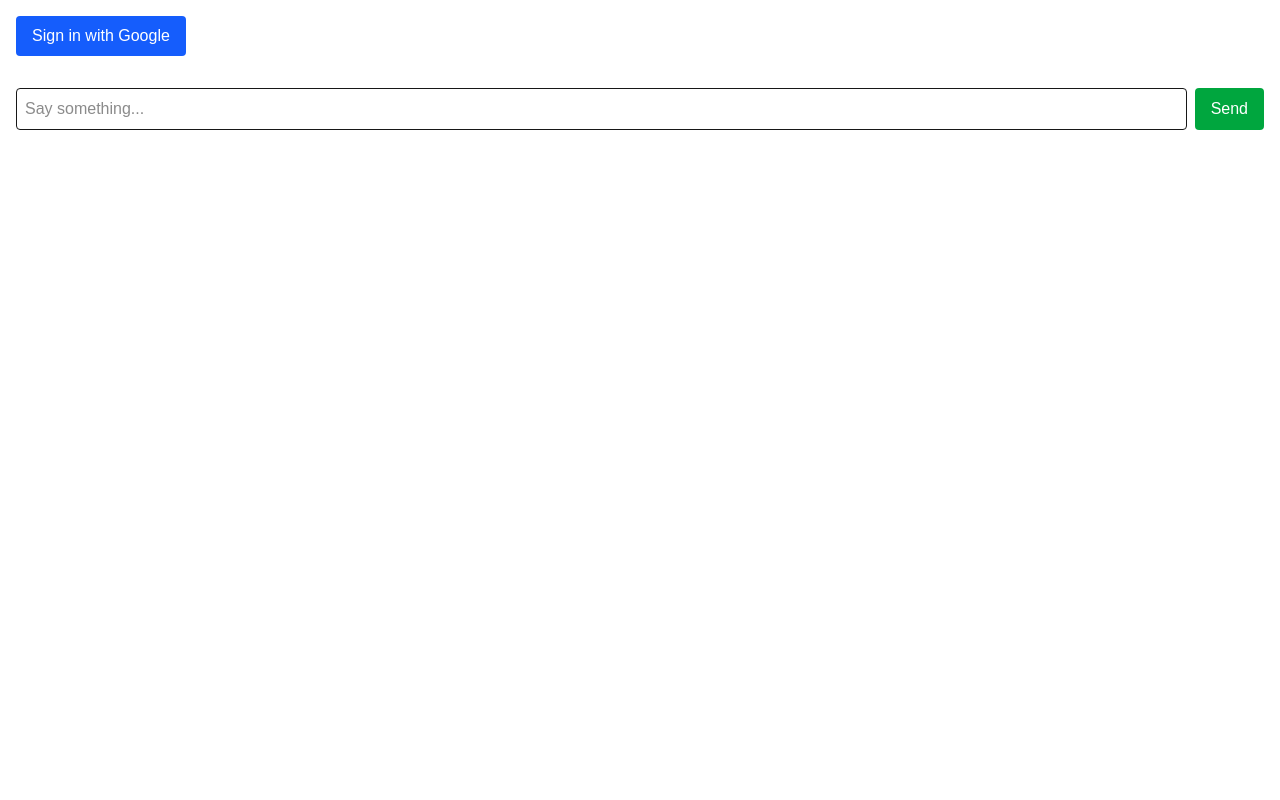
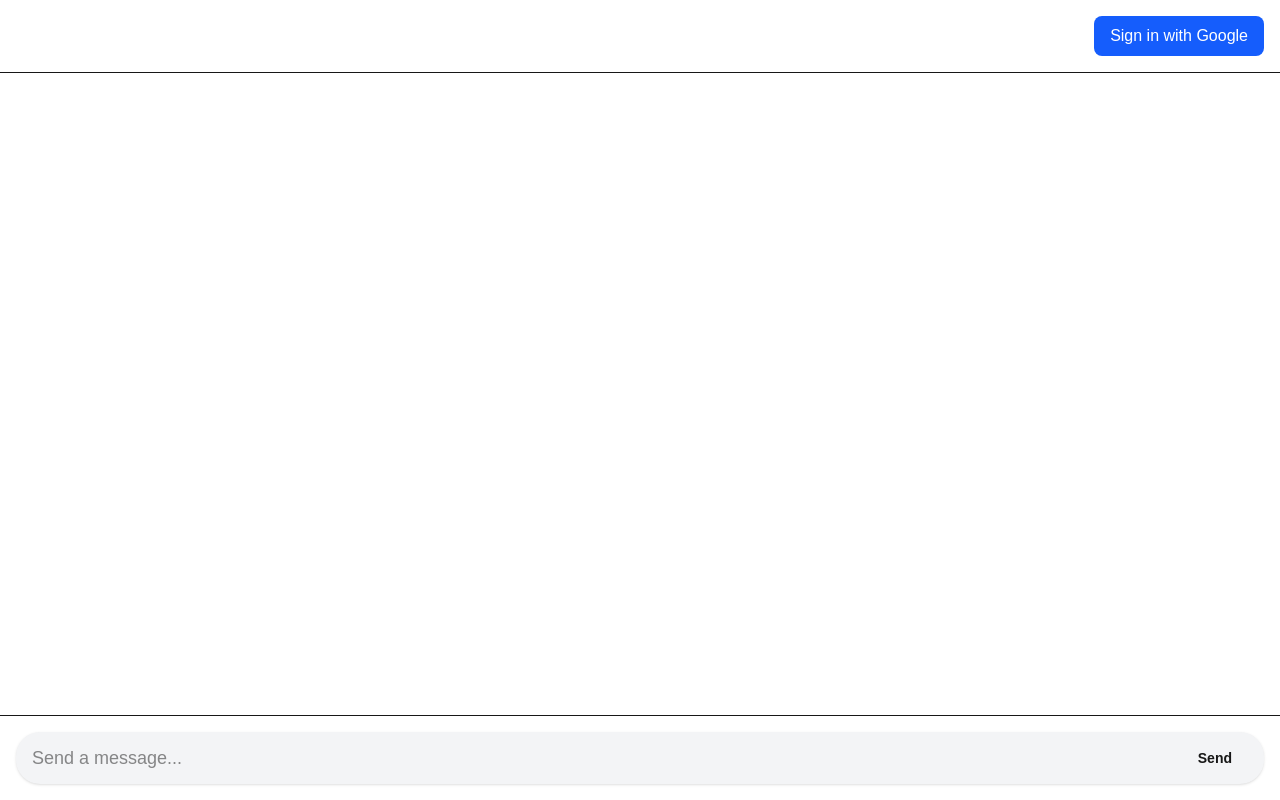
Before and after one commit to rexyu222/rexgit, a Next.js app: page / in a window 1280 px wide. Built offline with nearby package versions, Linux system fonts and the light colour scheme.

Commit message:
Initial commitV

```diff
--- a/app/page.tsx
+++ b/app/page.tsx
@@ -37,6 +37,8 @@ export default function Page() {
 
   // Send chat message
   const sendMessage = async () => {
+    if (!prompt.trim()) return;
+
     const token = localStorage.getItem('jwt');
     if (!token) {
       alert("Please sign in first");
@@ -64,14 +66,16 @@ export default function Page() {
   };
 
   return (
-    <div className="p-4 space-y-4">
-      {/* Login / User display */}
+    <div className="h-screen flex flex-col">
+
+      {/* TOP BAR */}
+      <div className="w-full flex justify-end p-4 border-b">
         {!user ? (
           <button
             onClick={() => {
               window.location.href = `${BACKEND_URL}/auth/login`;
             }}
-          className="px-4 py-2 bg-blue-600 text-white rounded"
+            className="px-4 py-2 bg-blue-600 text-white rounded-lg"
           >
             Sign in with Google
           </button>
@@ -85,40 +89,51 @@ export default function Page() {
                 localStorage.removeItem('jwt');
                 window.location.reload();
               }}
-               className="px-4 py-2 bg-blue-600 text-white rounded"
+              className="px-4 py-2 bg-red-600 text-white rounded-lg"
             >
               Logout
             </button>
           </div>
+        )}
+      </div>
 
-      )}
-
-      {/* Chat messages */}
-      <div className="space-y-2">
+      {/* CHAT MESSAGES */}
+      <div className="flex-1 overflow-y-auto p-4 space-y-3">
         {messages.map((m, i) => (
           <div key={i} className={m.role === 'user' ? 'text-right' : 'text-left'}>
-            <span className="inline-block p-2 bg-gray-200 rounded">
+            <div
+              className={`inline-block px-4 py-2 rounded-2xl ${
+                m.role === 'user'
+                  ? 'bg-blue-600 text-white'
+                  : 'bg-gray-200 text-black'
+              }`}
+            >
               {m.text}
-            </span>
+            </div>
           </div>
         ))}
       </div>
 
-      {/* Input */}
-      <div className="flex gap-2">
+      {/* INPUT BAR (NO ICON) */}
+      <div className="p-4 border-t bg-white">
+        <div className="flex items-center w-full bg-gray-100 rounded-3xl px-4 py-2 shadow-sm">
           <input
             value={prompt}
             onChange={e => setPrompt(e.target.value)}
-          className="flex-1 p-2 border rounded"
-          placeholder="Say something..."
+            onKeyDown={e => e.key === 'Enter' && sendMessage()}
+            placeholder="Send a message..."
+            className="flex-1 bg-transparent outline-none text-lg"
           />
+
           <button
             onClick={sendMessage}
-          className="px-4 py-2 bg-green-600 text-white rounded"
+            className="px-4 py-2 rounded-full hover:bg-gray-300 transition text-sm font-semibold"
           >
             Send
           </button>
         </div>
       </div>
+
+    </div>
   );
 }
```
Lines whose indentation alone changed are shown as unchanged.
